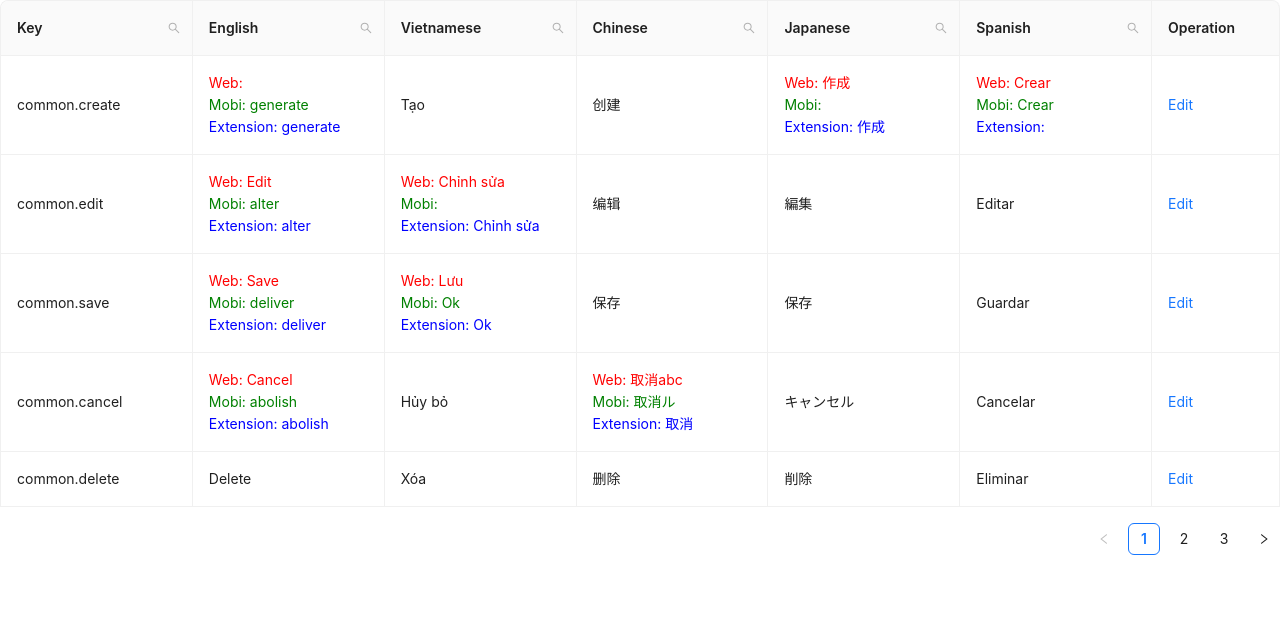
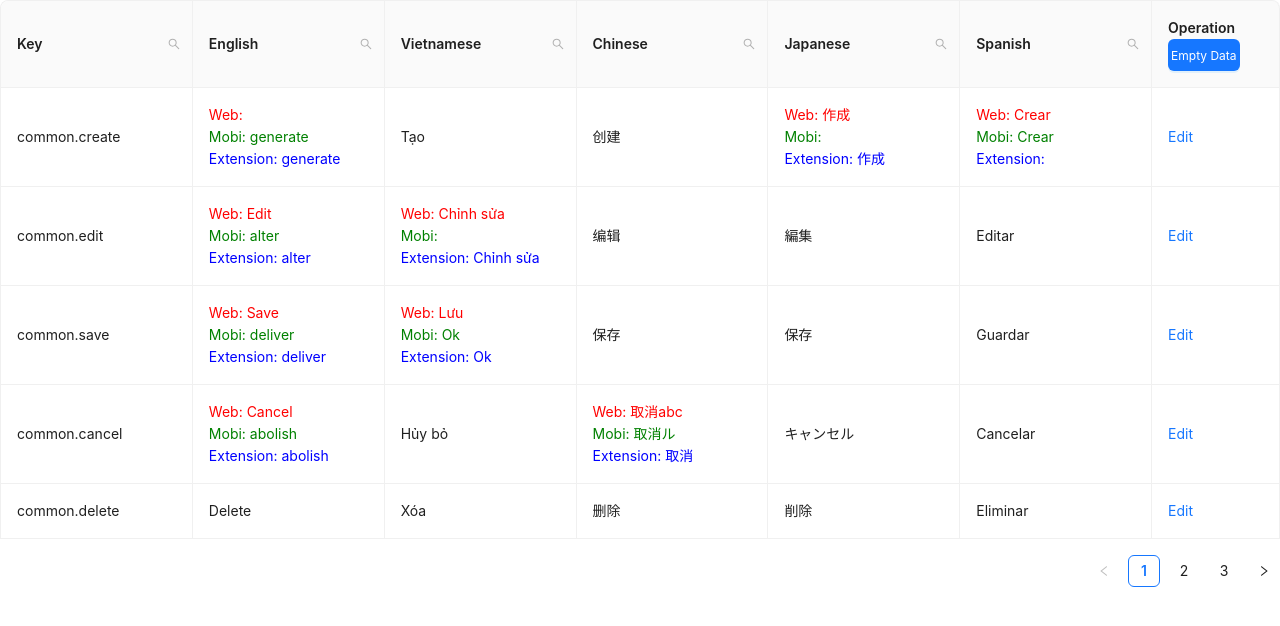
Before and after one commit to dungnguyen-art/i18n, a React (Create React App) app: page / in a window 1280 px wide. Shown: the top 626 px of the page. Built offline with nearby package versions, Linux system fonts and the light colour scheme.

Commit message:
feat: checking empty data

```diff
--- a/src/App.js
+++ b/src/App.js
@@ -1,8 +1,7 @@
-import {Form} from "antd";
-import { useState } from "react"
-import mergedData from "./MergeData"
-import EditableTable from './components/EditableTable'; // Import the EditableTable component
-
+import { Form } from "antd";
+import { useState, useEffect } from "react";
+import mergedData from "./MergeData";
+import EditableTable from "./components/EditableTable"; // Import the EditableTable component
 
 const App = () => {
   // State management
@@ -15,7 +14,10 @@ const App = () => {
   const [editingKey, setEditingKey] = useState("");
   // Functions for handling editing
   const isEditing = (record) => record.key === editingKey;
-
+  useEffect(() => {
+    // Save data to localStorage whenever it changes
+    localStorage.setItem("mergedData", JSON.stringify(data));
+  }, [data]);
   const edit = (record) => {
     form.setFieldsValue({
       name: "",
@@ -33,24 +35,14 @@ const App = () => {
   const save = async (key) => {
     try {
       const row = await form.validateFields();
-      const newData = [...data];
-      const index = newData.findIndex((item) => key === item.key);
-      if (index > -1) {
-        const item = newData[index];
-        console.log('loglog', item);
-        newData.splice(index, 1, {
-          ...item,
-          ...row,
-        });
-        setData(newData);
-        localStorage.setItem("mergedData", JSON.stringify(newData)); // Store data in localStorage
-        setEditingKey("");
-      } else {
-        newData.push(row);
-        localStorage.setItem("mergedData", JSON.stringify(newData)); // Store data in localStorage
-        setData(newData);
-        setEditingKey("");
-      }
+      const newData = data.map((item) => {
+        if (item.key === key) {
+          return { ...item, ...row };
+        }
+        return item;
+      });
+      setData(newData);
+      setEditingKey("");
     } catch (errInfo) {
       console.log("Validate Failed:", errInfo);
     }
--- a/src/components/EditableCell.js
+++ b/src/components/EditableCell.js
@@ -12,12 +12,6 @@ const EditableCell = ({
     ...restProps
   }) => {
     const inputNode = inputType === "number" ? <InputNumber /> : <Input />;
-    console.log('editing',editing);
-    console.log('dataIndex',dataIndex);
-    console.log('title',title);
-    console.log('record',record);
-    console.log('index',index);
-    console.log('children',children);
     return (
       <td {...restProps}>
         {editing ? (
--- a/src/components/EditableTable.js
+++ b/src/components/EditableTable.js
@@ -1,26 +1,40 @@
-import React from 'react';
-import { Form, Table, Typography, Popconfirm } from 'antd';
-import { SearchOutlined } from '@ant-design/icons';
-import FilterDropdown from './FilterDropdown';
-import renderTranslatedCell from './renderUtils';
+import React, { useState } from "react";
+import { Form, Table, Typography, Popconfirm, Button } from "antd";
+import { SearchOutlined } from "@ant-design/icons";
+import FilterDropdown from "./FilterDropdown";
+import renderTranslatedCell from "./renderUtils";
 import EditableCell from "./EditableCell";
 
-const EditableTable = ({ data, isEditing, edit, save, cancel, editingKey, form }) => {
+const EditableTable = ({
+  data,
+  isEditing,
+  edit,
+  save,
+  cancel,
+  editingKey,
+  form,
+}) => {
+  const [showEmptyData, setShowEmptyData] = useState(true);
   const languages = [
-    { title: 'English', dataIndex: 'en' },
-    { title: 'Vietnamese', dataIndex: 'vi' },
-    { title: 'Chinese', dataIndex: 'zh' },
-    { title: 'Japanese', dataIndex: 'ja' },
-    { title: 'Spanish', dataIndex: 'es' },
+    { title: "English", dataIndex: "en" },
+    { title: "Vietnamese", dataIndex: "vi" },
+    { title: "Chinese", dataIndex: "zh" },
+    { title: "Japanese", dataIndex: "ja" },
+    { title: "Spanish", dataIndex: "es" },
   ];
 
   const columns = [
     {
-      title: 'Key',
-      dataIndex: 'key',
-      width: '15%',
+      title: "Key",
+      dataIndex: "key",
+      width: "15%",
       editable: false,
-      filterDropdown: ({ setSelectedKeys, selectedKeys, confirm, clearFilters }) => (
+      filterDropdown: ({
+        setSelectedKeys,
+        selectedKeys,
+        confirm,
+        clearFilters,
+      }) => (
         <FilterDropdown
           setSelectedKeys={setSelectedKeys}
           selectedKeys={selectedKeys}
@@ -29,7 +43,7 @@ const EditableTable = ({ data, isEditing, edit, save, cancel, editingKey, form }
         />
       ),
       filterIcon: (filtered) => (
-        <SearchOutlined style={{ color: filtered ? '#1890ff' : undefined }} />
+        <SearchOutlined style={{ color: filtered ? "#1890ff" : undefined }} />
       ),
       onFilter: (value, record) =>
         record.key.toLowerCase().includes(value.toLowerCase()),
@@ -37,9 +51,15 @@ const EditableTable = ({ data, isEditing, edit, save, cancel, editingKey, form }
     ...languages.map((language) => ({
       title: language.title,
       dataIndex: language.dataIndex,
-      width: '15%',
-      render: (_, record) => renderTranslatedCell(record, language.dataIndex, isEditing),
-      filterDropdown: ({ setSelectedKeys, selectedKeys, confirm, clearFilters }) => (
+      width: "15%",
+      render: (_, record) =>
+        renderTranslatedCell(record, language.dataIndex, isEditing),
+      filterDropdown: ({
+        setSelectedKeys,
+        selectedKeys,
+        confirm,
+        clearFilters,
+      }) => (
         <FilterDropdown
           setSelectedKeys={setSelectedKeys}
           selectedKeys={selectedKeys}
@@ -48,21 +68,35 @@ const EditableTable = ({ data, isEditing, edit, save, cancel, editingKey, form }
         />
       ),
       filterIcon: (filtered) => (
-        <SearchOutlined style={{ color: filtered ? '#1890ff' : undefined }} />
+        <SearchOutlined style={{ color: filtered ? "#1890ff" : undefined }} />
       ),
       onFilter: (value, record) => {
         const dataIndex = language.dataIndex;
         if (record[dataIndex]) {
-          return ['web', 'mobi', 'extension'].some((key) =>
-            (record[dataIndex][key] || '').toLowerCase().includes(value.toLowerCase())
+          return ["web", "mobi", "extension"].some((key) =>
+            (record[dataIndex][key] || "")
+              .toLowerCase()
+              .includes(value.toLowerCase())
           );
         }
         return false;
       },
     })),
     {
-      title: 'Operation',
-      dataIndex: 'operation',
+      title: (
+        <span>
+          Operation{" "}
+          <Button
+            type="primary"
+            style={{ fontSize: '12px', padding: '2px 2px' }}
+            onClick={() => setShowEmptyData(!showEmptyData)}
+          >
+            {showEmptyData ? "Empty Data" : "Non-Empty Data"}
+          </Button>
+        </span>
+      ),
+      dataIndex: "operation",
+      width: "15%",
       render: (_, record) => {
         const editable = isEditing(record);
         return editable ? (
@@ -79,7 +113,7 @@ const EditableTable = ({ data, isEditing, edit, save, cancel, editingKey, form }
           </span>
         ) : (
           <Typography.Link
-            disabled={editingKey !== ''}
+            disabled={editingKey !== ""}
             onClick={() => edit(record)}
           >
             Edit
@@ -97,7 +131,7 @@ const EditableTable = ({ data, isEditing, edit, save, cancel, editingKey, form }
       ...col,
       onCell: (record) => ({
         record,
-        inputType: col.dataIndex === 'age' ? 'number' : 'text',
+        inputType: col.dataIndex === "age" ? "number" : "text",
         dataIndex: col.dataIndex,
         title: col.title,
         editing: isEditing(record),
@@ -105,7 +139,22 @@ const EditableTable = ({ data, isEditing, edit, save, cancel, editingKey, form }
     };
   });
 
+  const filteredData = showEmptyData
+    ? data
+    : data.filter((record) => {
+        return languages.some((language) => {
+          const dataIndex = language.dataIndex;
+          if (record[dataIndex]) {
+            return ["web", "mobi", "extension"].some(
+              (key) => record[dataIndex][key].trim() === ""
+            );
+          }
+          return false;
+        });
+      });
+
   return (
+    <>
       <Form form={form} component={false}>
         <Table
           components={{
@@ -114,7 +163,7 @@ const EditableTable = ({ data, isEditing, edit, save, cancel, editingKey, form }
             },
           }}
           bordered
-        dataSource={data}
+          dataSource={filteredData}
           columns={mergedColumns}
           rowClassName="editable-row"
           pagination={{
@@ -124,6 +173,7 @@ const EditableTable = ({ data, isEditing, edit, save, cancel, editingKey, form }
           }}
         />
       </Form>
+    </>
   );
 };
 
--- a/src/components/renderUtils.js
+++ b/src/components/renderUtils.js
@@ -12,7 +12,6 @@ export const renderEditableCell = (record, dataIndex, title, inputType, isEditin
 );
 
 const renderTranslatedCell = (record, dataIndex, isEditing) => {
-  console.log('isEditing: ',isEditing)
   const { web, mobi, extension } = record[dataIndex];
   const allEqual = web === mobi && mobi === extension;
 
```
Lines whose indentation alone changed are shown as unchanged.
